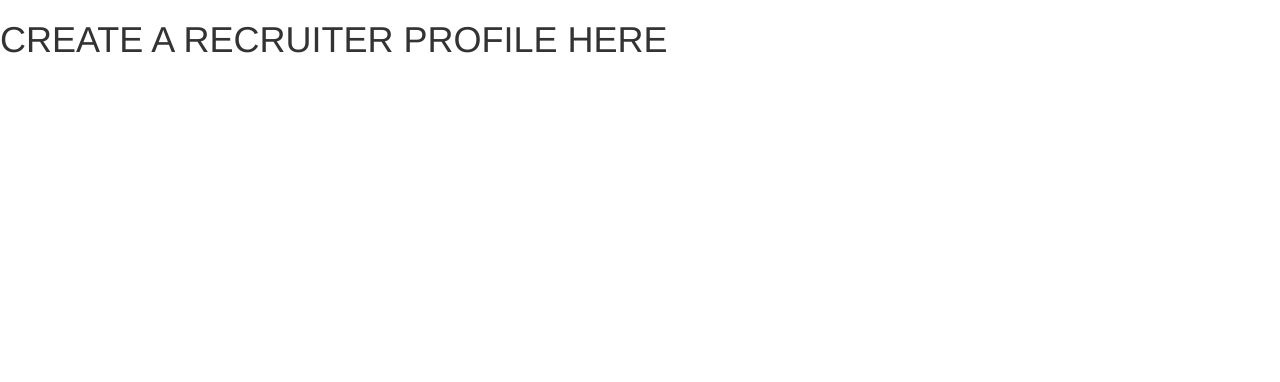
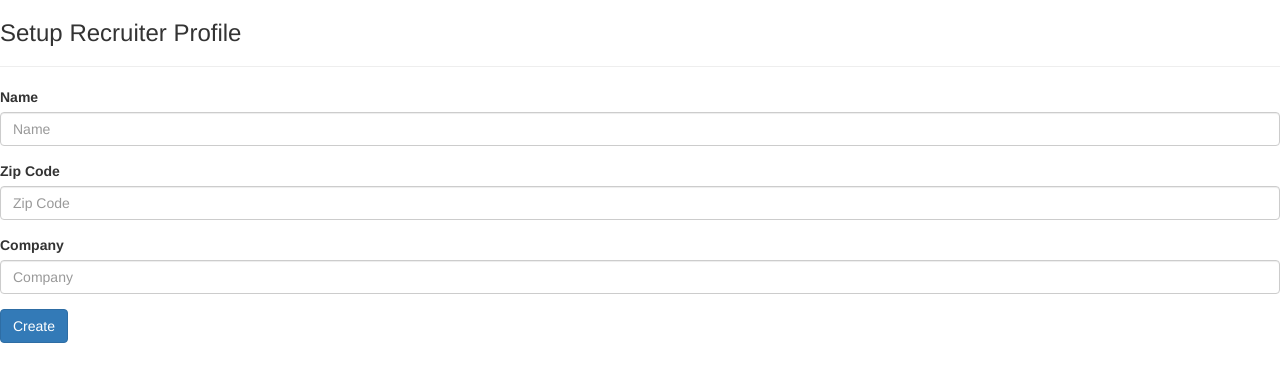
Before and after one commit to JohnDLee/TinDev-ParadigmsFall2022, a Django app: template tindev/recruiter/templates/recruiter/profile_creation.html in a window 1280 px wide. Shown: the top 382 px of the page. Run offline with Django 4.2, Linux system fonts and the light colour scheme; the template is opened without the code that fills it: values that come from a table or form of the project are taken from there, others are empty.

Commit message:
Recruiter Profile Create working

```diff
--- /dev/null
+++ b/tindev/recruiter/forms.py
@@ -0,0 +1,42 @@
+from django import forms
+from django.contrib.auth.models import User
+from django.core.exceptions import ValidationError
+from django.core.validators import MinLengthValidator, MaxLengthValidator
+from django.contrib.auth.validators import ASCIIUsernameValidator
+from django.forms import widgets
+from .models import RecruiterProfile
+
+
+class RecruiterProfileCreationForm(forms.Form):
+    ''' Form for creating recruiter profile.'''
+
+    # attributes
+    name = forms.CharField(min_length=1,
+                            max_length=200,
+                            widget=widgets.TextInput(attrs={"class": "form-control",
+                                                               "type":"name",
+                                                               "placeholder":"Name"
+                                                               }))
+
+    zip_code = forms.CharField(widget=widgets.TextInput(attrs={"class": "form-control",
+                                                                  "type":"zip_code",
+                                                                  "placeholder":"Zip Code"
+                                                                  }),
+                                validators = [MinLengthValidator(5, 'Zip Code must be 5 digits.'),
+                                                MaxLengthValidator(5, 'Zip Code must be 5 digits.')])
+
+    company = forms.CharField(min_length=1,
+                                max_length=200,
+                                widget=widgets.TextInput(attrs={"class": "form-control",
+                                                                "type":"company",
+                                                                "placeholder": "Company"}))
+
+    def save(self, req, commit=True):
+        ''' save to recruiter profile '''
+
+        recruiter = RecruiterProfile(user = req.user,
+                                    name = self.cleaned_data['name'],
+                                    zip_code = self.cleaned_data['zip_code'],
+                                    company = self.cleaned_data['company'])
+
+        return recruiter
--- a/tindev/recruiter/templates/recruiter/profile_creation.html
+++ b/tindev/recruiter/templates/recruiter/profile_creation.html
@@ -3,5 +3,33 @@
 {% block title %}Recruiter Profile Creation{% endblock %}
 
 {% block content %}
-<h1> CREATE A RECRUITER PROFILE HERE </h1>
+<div class="div-center-large">
+    <div class="content">
+        <h3>Setup Recruiter Profile</h3>
+        <hr />
+        <form method="post">
+            {% csrf_token %}
+            <div class="form-group">
+                <label for="id_name-recruiter">Name</label>
+                {{ form.name }}
+            </div>
+            <div class="form-group">
+                <label for="id_zip_code-recruiter">Zip Code</label>
+                {{ form.zip_code }}
+                {% if zip_code_err %}
+                <div style="color: red;">
+                    {{ zip_code_err }}
+                </div>
+                {% endif %}
+            </div>
+            <div class="form-group">
+                <label for="id_company-recruiter">Company</label>
+                {{ form.company }}
+            </div>
+            <button type="submit" class="btn btn-primary">Create</button>
+        </form>
+    </div>
+</span>
+</div>
+
 {% endblock %}
```
Also changed, not shown: tindev/recruiter/views.py (+28 -2 lines), tindev/db.sqlite3.
